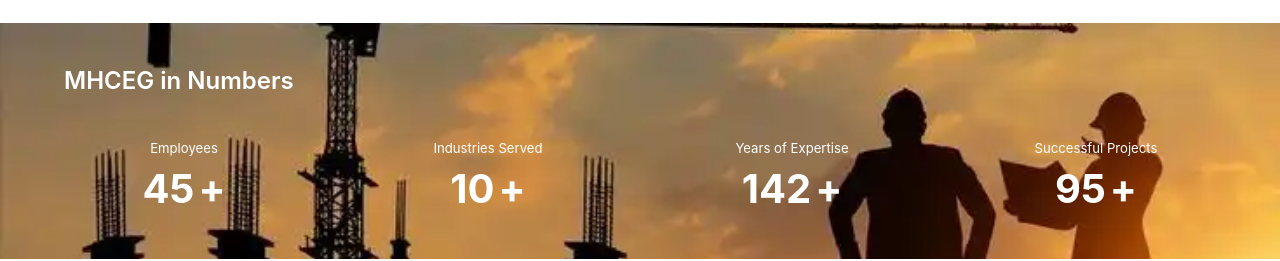
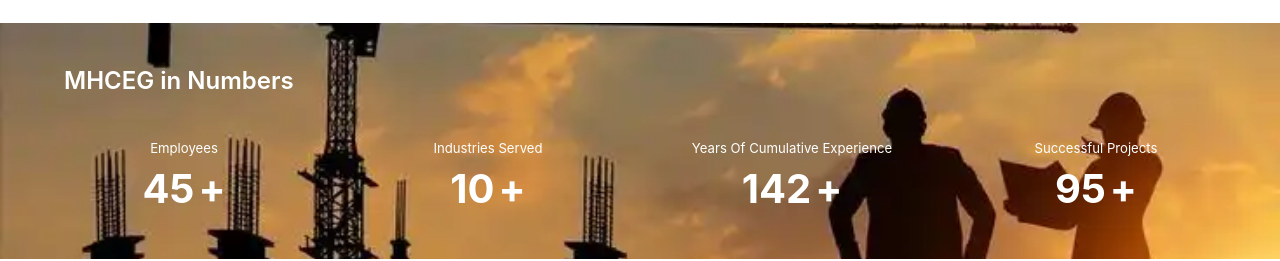
Before and after one commit to mhceg791-199/MHCEG-Website, a React (Vite) app: page / in a window 1280 px wide. Shown: the part 940-1201 px from the top of the page. Built offline with nearby package versions, Linux system fonts and the light colour scheme.

Commit message:
change text of years of experince

```diff
--- a/src/components/shared/MHCEG-Numbers/MHCEG-Numbers.jsx
+++ b/src/components/shared/MHCEG-Numbers/MHCEG-Numbers.jsx
@@ -24,7 +24,7 @@
     {
       number: oneHundredFifty,
       icon: "+",
-      text: "Years of Expertise",
+      text: "Years Of Cumulative Experience",
     },
     {
       number: oneHundred,
```
